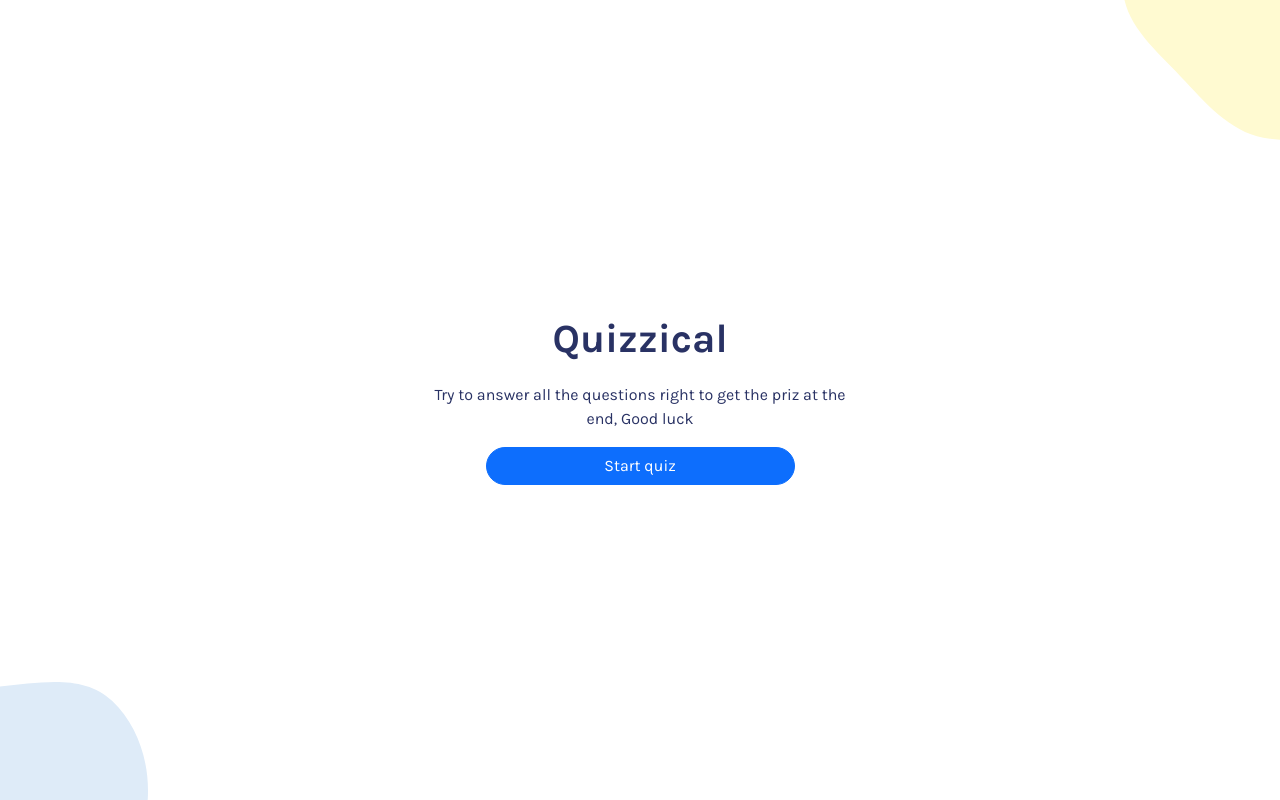
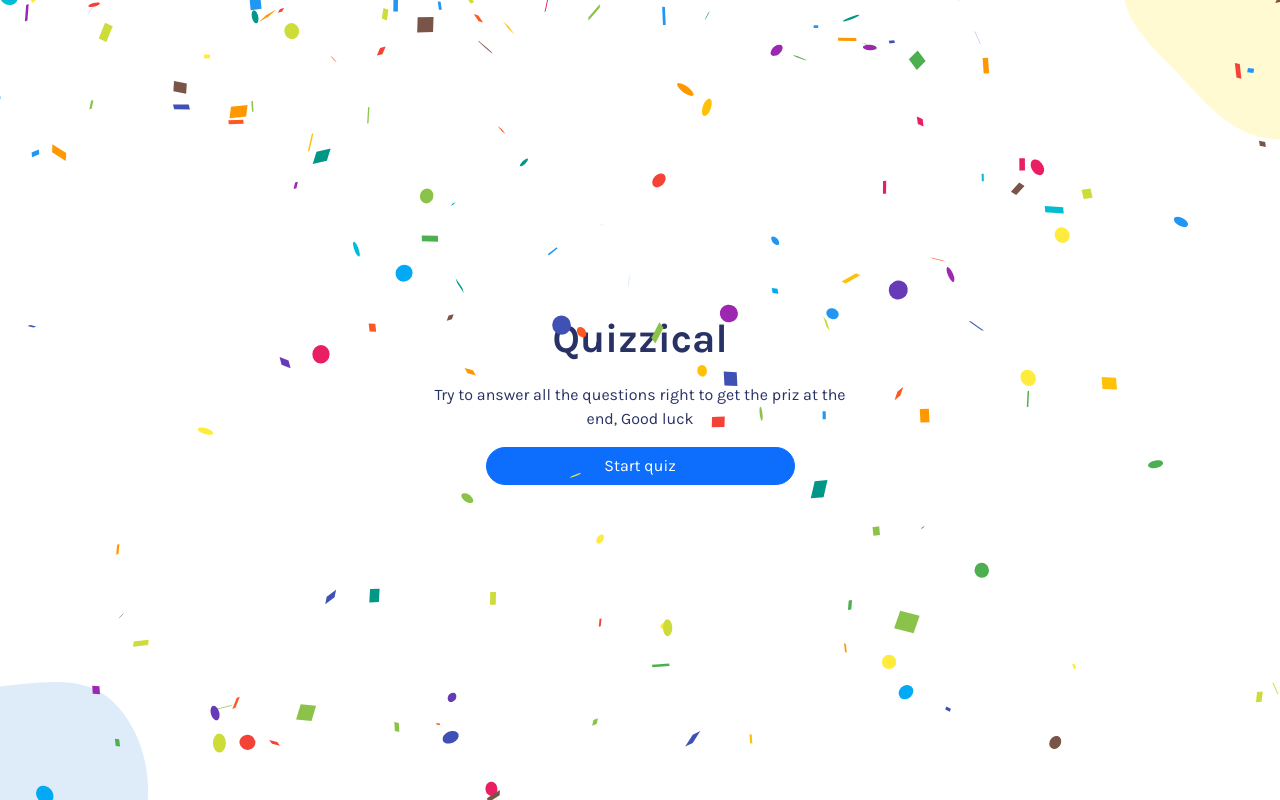
Before and after one commit to alieldeba/Quizzical, a React (Create React App) app: page / in a window 1280 px wide. Built offline with nearby package versions, Linux system fonts and the light colour scheme.

Commit message:
adding confettie library 😉🎉

```diff
--- a/package.json
+++ b/package.json
@@ -7,6 +7,7 @@
     "@testing-library/react": "^13.3.0",
     "@testing-library/user-event": "^13.5.0",
     "react": "^18.1.0",
+    "react-confetti": "^6.1.0",
     "react-dom": "^18.1.0",
     "react-scripts": "5.0.1",
     "web-vitals": "^2.1.4"
--- a/src/App.js
+++ b/src/App.js
@@ -1,4 +1,5 @@
 import React from "react";
+import Confetti from "react-confetti";
 import Start from "./components/Start";
 import "./css/style.css";
 
@@ -9,5 +10,9 @@ export default function App() {
     setClicked(true);
   }
 
-  return <div>{clicked === false && <Start startQuiz={startQuiz} />}</div>;
+  return (
+    <>
+      {clicked === false && <Start startQuiz={startQuiz} />} <Confetti />
+    </>
+  );
 }
```
Also changed, not shown: 1 other file (tests, documents, lock files or other folders).
